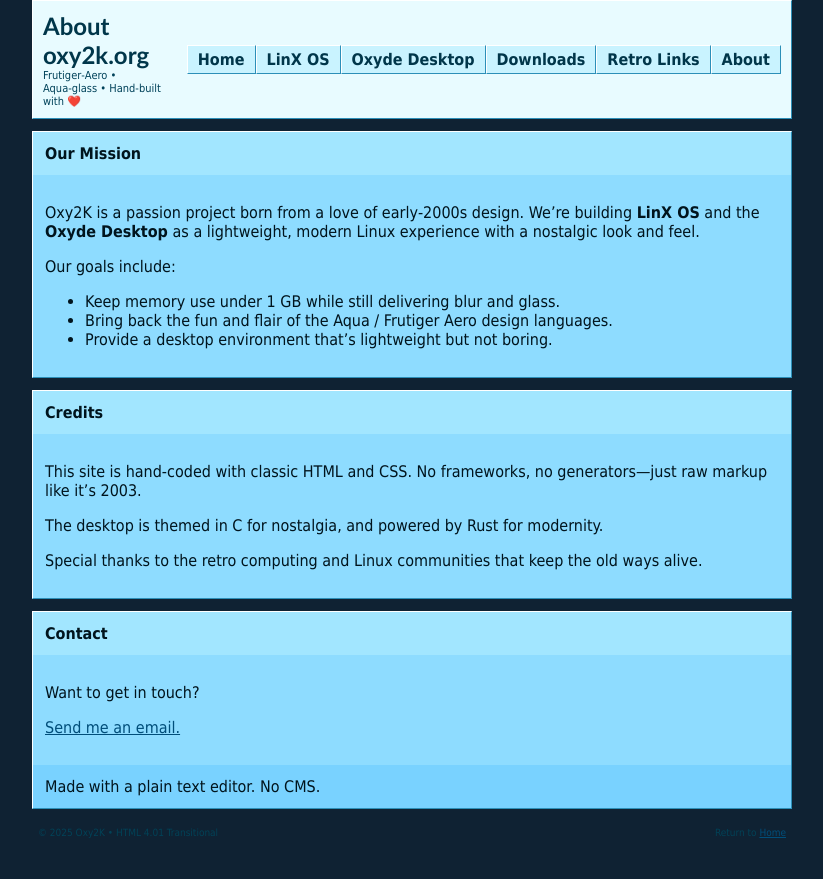
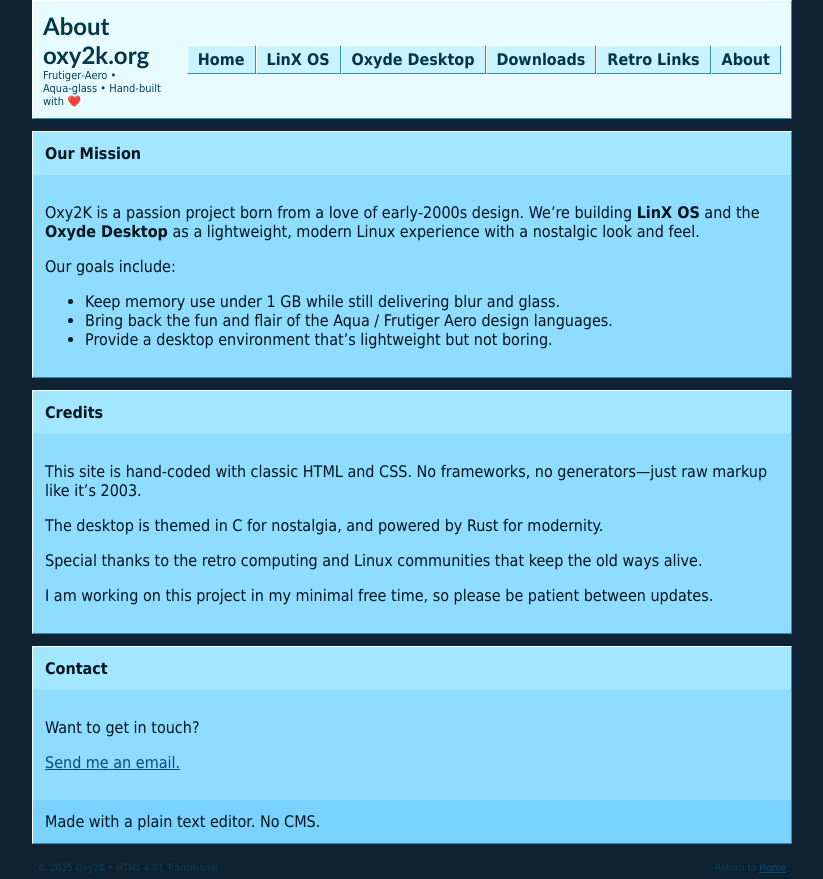
Before and after one commit to 0xy1de/oxy2k.org, a plain HTML site: page pages/about.html in a window 1280 px wide. Shown: the whole page, without its empty margins (228-1051 px from the left). Before the commit the page ends 844 px from the top, so only its background shows below. Drawn offline with Linux system fonts and the light colour scheme.

Commit message:
modified:   pages/about.html

```diff
--- a/pages/about.html
+++ b/pages/about.html
@@ -79,6 +79,7 @@
       <p>This site is hand‑coded with classic HTML and CSS. No frameworks, no generators—just raw markup like it’s 2003.</p>
       <p> The desktop is themed in C for nostalgia, and powered by Rust for modernity.</p>
       <p>Special thanks to the retro computing and Linux communities that keep the old ways alive.</p>
+      <p>I am working on this project in my minimal free time, so please be patient between updates.</p>
     </td></tr>
   </table>
 
```
